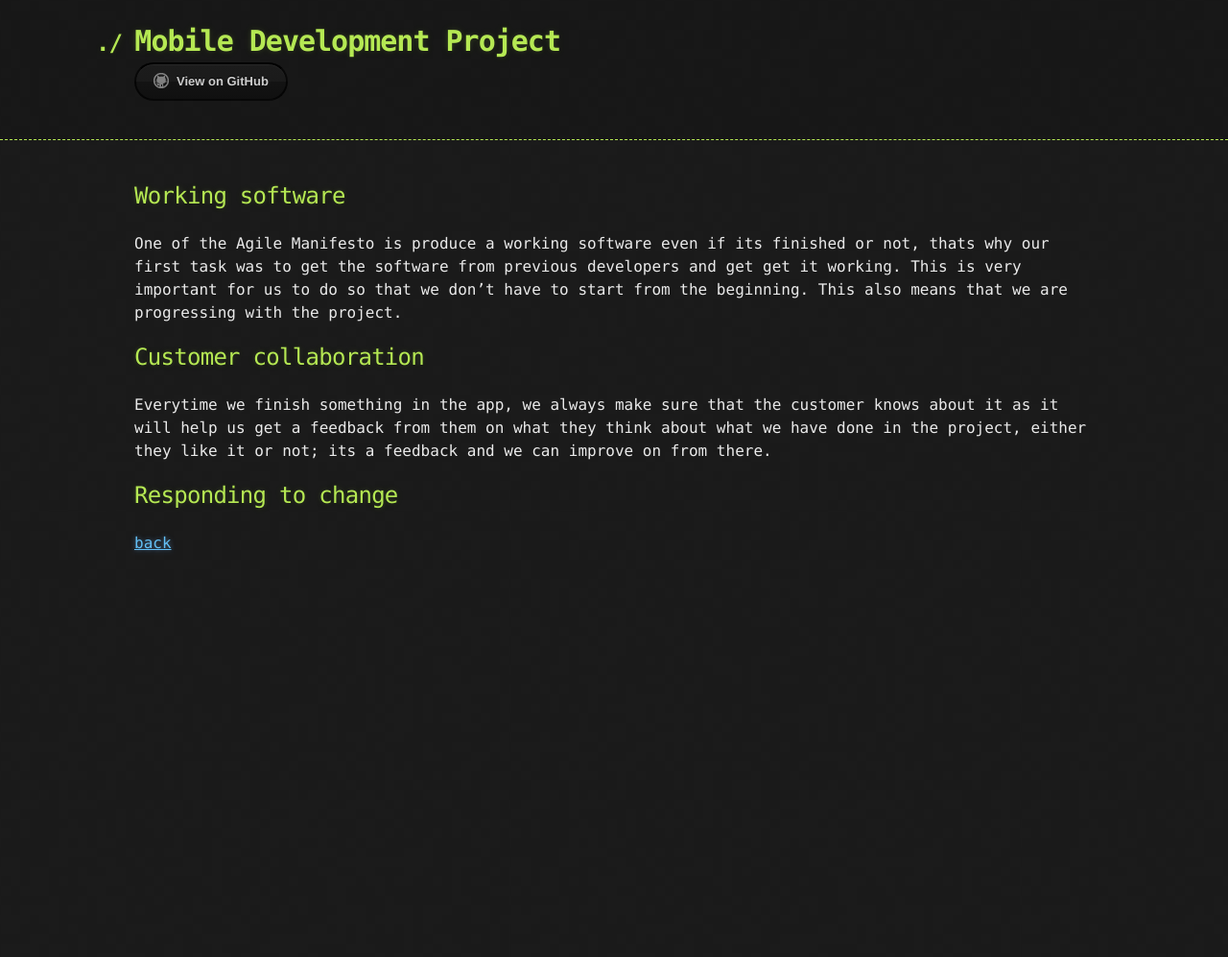
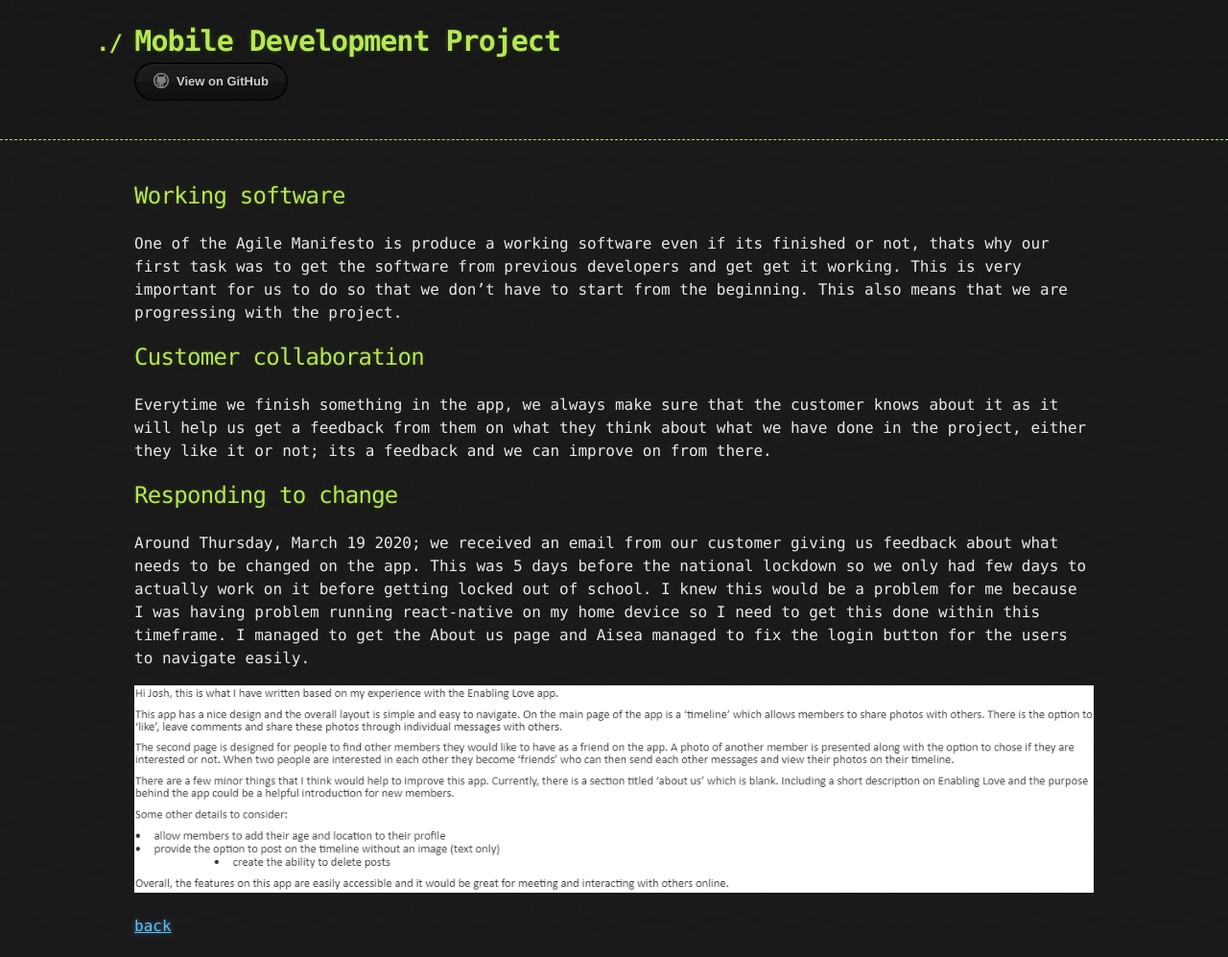
Before and after one commit to amorjk1/Project-1, a Jekyll site: the page built from agile-principle.md, in a window 1280 px wide. Shown: the whole page at 96% size. Built offline with Jekyll 4.4.1, drawn with Linux system fonts in a browser that asks for light colours; our own code applies the rules of GitHub Pages for plain Markdown files; before the commit the page ends 900 px from its top, so only the background shows below that.

Commit message:
more content

```diff
--- a/agile-principle.md
+++ b/agile-principle.md
@@ -8,7 +8,9 @@ Everytime we finish something in the app, we always make sure that the customer
 
 ## Responding to change
 
+Around Thursday, March 19 2020; we received an email from our customer giving us feedback about what needs to be changed on the app. This was 5 days before the national lockdown so we only had few days to actually work on it before getting locked out of school. I knew this would be a problem for me because I was having problem running react-native on my home device so I need to get this done within this timeframe. I managed to get the About us page and Aisea managed to fix the login button for the users to navigate easily.
 
+![feedback](https://github.com/amorjk1/Project-1/blob/master/assets/images/feedback.PNG?raw=true)
 
 
 
```
